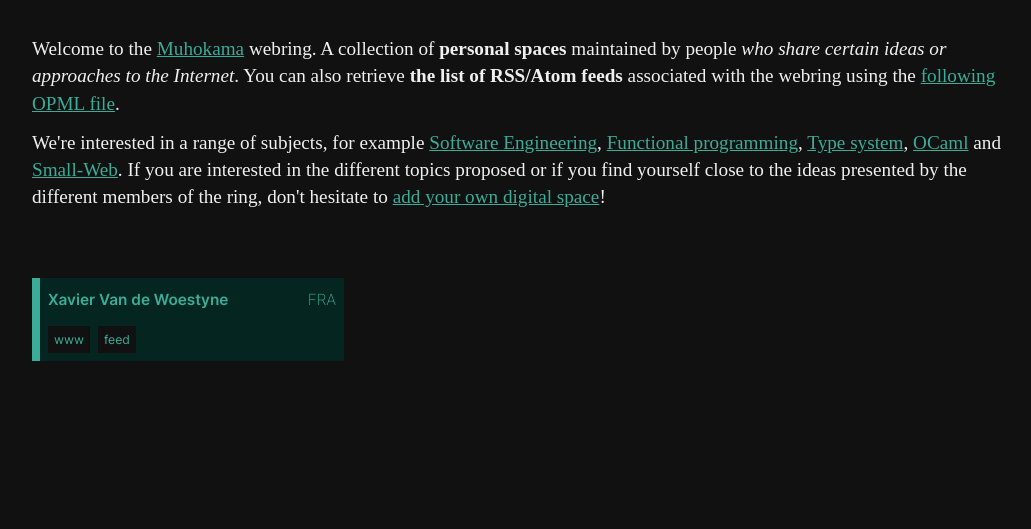
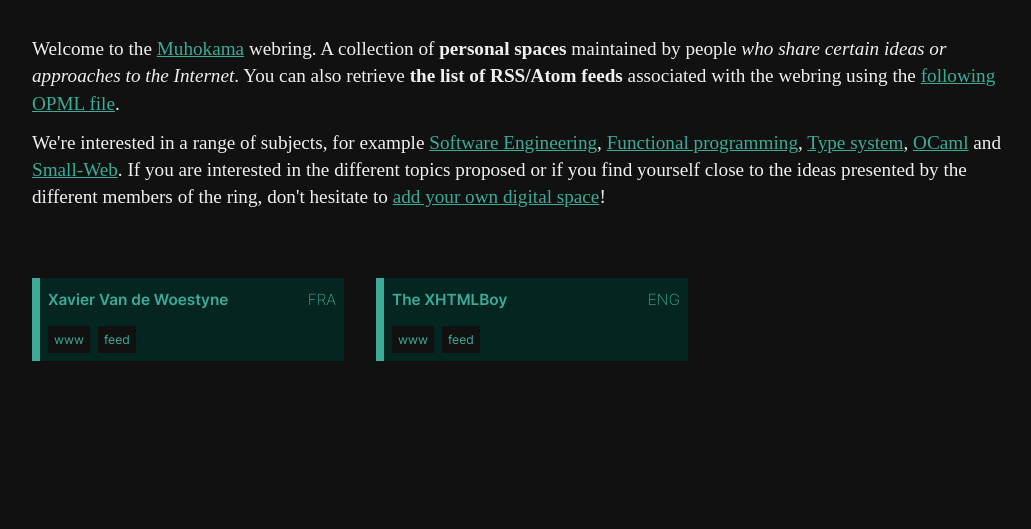
Before and after one commit to muhokama/ring, a plain HTML site: page index.html in a window 1280 px wide. Shown: the part 132-661 px from the top of the page, without its empty margins (108-1139 px from the left). Drawn offline with Linux system fonts and the light colour scheme; a web font is replaced by a local one.

Commit message:
deploy: ccd2a75f2e8c4a8f962c940e4657a8247e5d90d2

```diff
--- a/index.html
+++ b/index.html
@@ -41,6 +41,18 @@ with the webring using the <a href="/opml/ring.opml">following OPML file</a>.</p
       ><a href="https://xvw.lol/atom.xml" title="xvw.lol/atom.xml"
         >feed</a
       ></nav>
+  </div><div>
+    <div>
+      <h2>The XHTMLBoy</h2>
+      <span>eng</span>
+    </div>
+
+    <nav>
+      <a href="https://xhtmlboi.github.io" title="xhtmlboi.github.io"
+        >www</a
+      ><a href="https://xhtmlboi.github.io/feed.xml" title="xhtmlboi.github.io/feed.xml"
+        >feed</a
+      ></nav>
   </div></section></div>
     </main>
     <footer>
```
Also changed, not shown: u/xhtmlboi/pred/index.html (added, +14 -0 lines), u/xhtmlboi/succ/index.html (added, +14 -0 lines), u/xvw/succ/index.html (+2 -2 lines), 2 other files.
